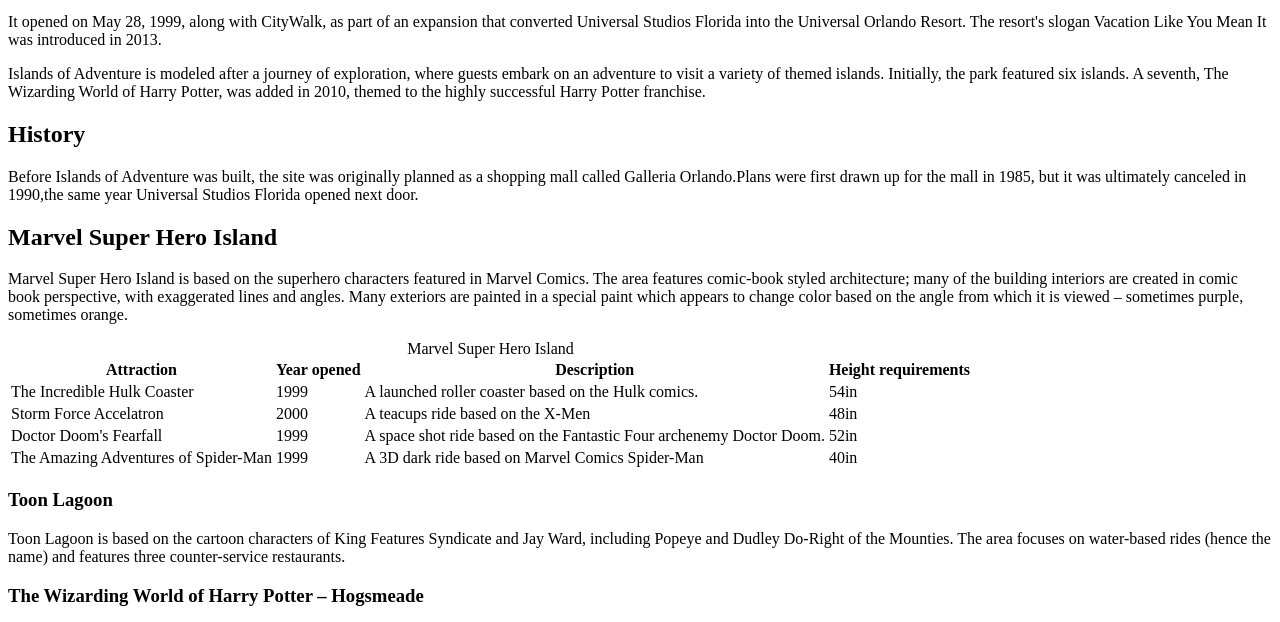
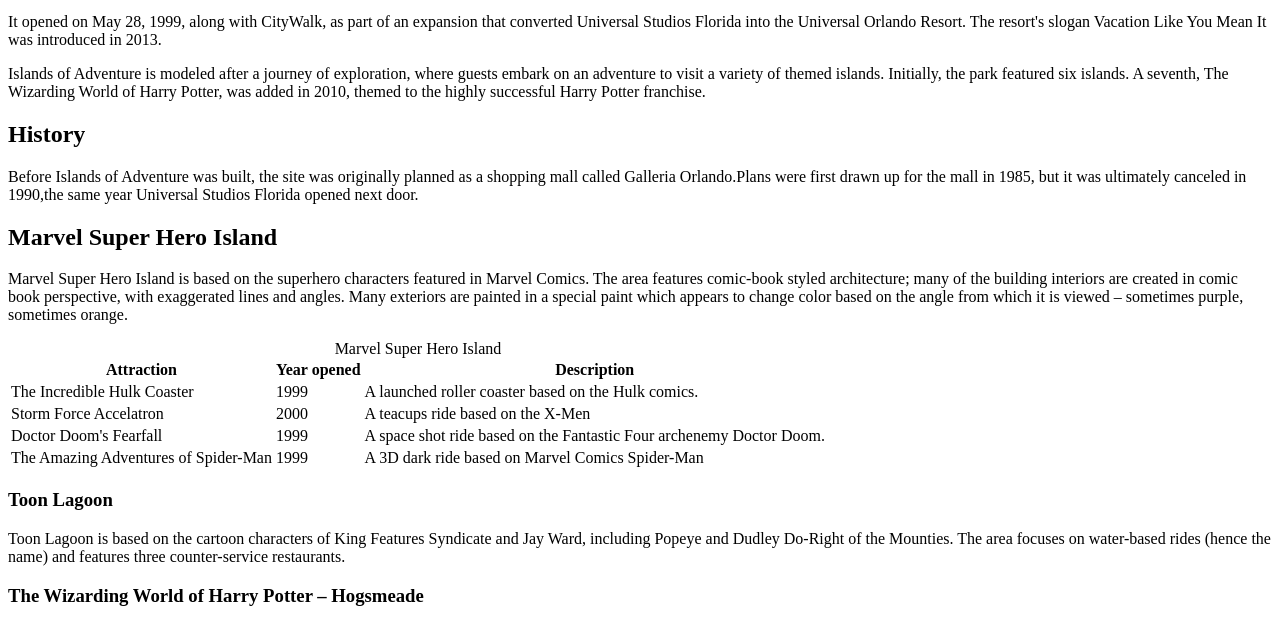
Before and after one commit to YuzyYu/YuzyYu.github.io, a plain HTML site: page index.html in a window 1280 px wide. Shown: the part 148-770 px from the top of the page. Drawn offline with Linux system fonts and the light colour scheme.

Commit message:
Update index.html

```diff
--- a/index.html
+++ b/index.html
@@ -23,35 +23,30 @@
 <th>Attraction</th>
 <th>Year opened</th>
 <th>Description</th>
-<th>Height requirements</th>
 </tr>
 
 <tr>
 <td>The Incredible Hulk Coaster</td>
 <td>1999</td>
 <td>A launched roller coaster based on the Hulk comics.</td>
-<td>54in</td>
 </tr>
 
 <tr>
 <td>Storm Force Accelatron</td>
 <td>2000</td>
 <td>A teacups ride based on the X-Men</td>
-<td>48in</td>
 </tr>
 
 <tr>
 <td>Doctor Doom's Fearfall</td>
 <td>1999</td>
 <td>A space shot ride based on the Fantastic Four archenemy Doctor Doom.</td>
-<td>52in</td>
 </tr>
 
 <tr>
 <td>The Amazing Adventures of Spider-Man</td>
 <td>1999</td>
 <td>A 3D dark ride based on Marvel Comics Spider-Man</td>
-<td>40in</td>
 </tr>
   </table>
 
```
